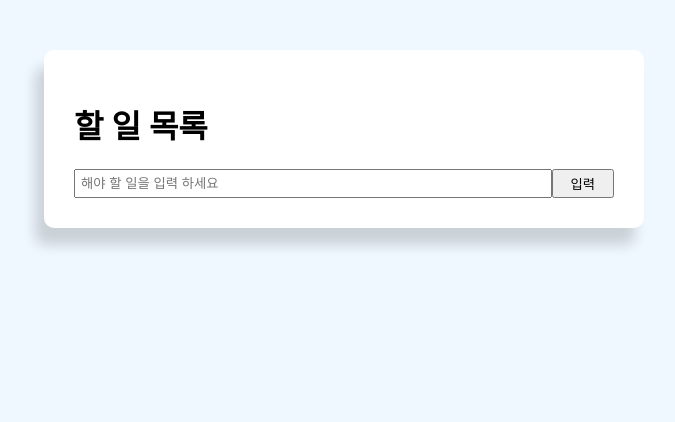
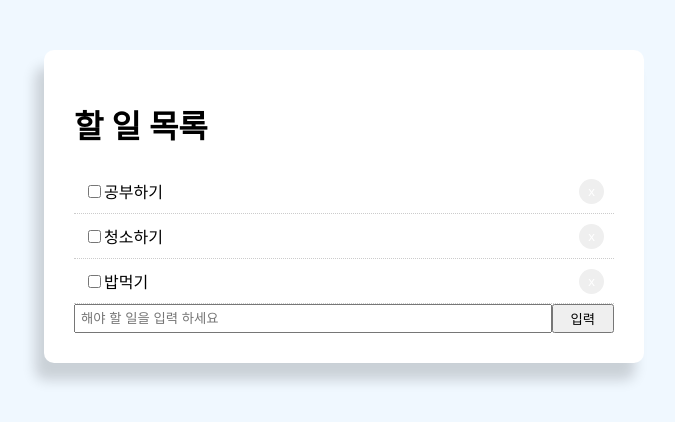
Before and after one commit to minsangOh/inflearn_01_react-todo-app, a React (Create React App) app: page / in a window 1280 px wide. Shown: the top 422 px of the page, without its empty margins (296-971 px from the left). Built offline with nearby package versions, Linux system fonts and the light colour scheme.

Commit message:
Revert "react hooks 적용"
This reverts commit e5506552d0dac38d69b206ab2f15c507fef3470d.

```diff
--- a/src/App.js
+++ b/src/App.js
@@ -1,16 +1,29 @@
-import React, {useState} from "react";
+import React, { Component } from "react";
 import "./App.css";
 
-export default function App() {
-  const state = {
-    todoData: [],
+export default class App extends Component {
+  state = {
+    todoData: [
+      {
+        id: "1",
+        title: "공부하기",
+        complated: false,
+      },
+      {
+        id: "2",
+        title: "청소하기",
+        complated: false,
+      },
+      {
+        id: "3",
+        title: "밥먹기",
+        complated: false,
+      },
+    ],
     value: "",
   };
-  // 첫 번째 인수는 변수이름, 두 번째 인수는 State를 정하는 함수 이름
-  const [todoData, setTodoData] = useState([])
-  const [value, setValue] = useState("")
 
-  const btnStyle = {
+  btnStyle = {
     color: "#fff",
     border: "none",
     padding: "5px 9px",
@@ -19,84 +32,86 @@ export default function App() {
     float: "right",
   };
 
-  const getStyle = (complated) => {
+  getStyle = (complated) => {
     return {
       padding: "10px",
       borderBottom: "1px #ccc dotted",
-      textDecoration: complated ? "line-through" : "none",
+      textDecoration: complated ? "line-through": "none",
     };
   };
 
-  const handClick = (id) => {
-    let newTodoData = todoData.filter((data) => data.id !== id);
-    // this.setState({ todoData: newTodoData });
-    setTodoData(newTodoData)
+  handClick = (id) => {
+    let newTodoData = this.state.todoData.filter((data) => data.id !== id);
+    console.log(newTodoData);
+    this.setState({ todoData: newTodoData });
   };
 
-  const handleChange = (e) => {
-    // this.setState({ value: e.target.value });
-    setValue(e.target.value)
+  handleChange = (e) => {
+    this.setState({ value: e.target.value });
+    console.log(e.target.value);
   };
 
-  const handlesubmit = (e) => {
+  handlesubmit = (e) => {
     e.preventDefault();
 
     // 새로운 할 일 데이터
     let newTodo = {
       id: Date.now(),
-      title: value,
+      title: this.state.value,
       complated: false,
     };
 
     // 원래 있던 할 일에 새로운 할 일 추가
-    // this.setState({ todoData: [...todoData, newTodo], value: "" });
-    setTodoData(prev =>[...prev, newTodo])
-    setValue("")
+    this.setState({ todoData: [...this.state.todoData, newTodo], value:"" });
   };
 
-  const handleClickChange = (id) => {
-    let newTodoData = todoData.map((data) => {
-      if (data.id === id) {
-        data.complated = !data.complated;
+
+  handleClickChange = (id) => {
+    let newTodoData =this.state.todoData.map(data => {
+      if (data.id === id)
+      {
+        data.complated = !data.complated
       }
-      return data;
-    });
+      return data
+    })
 
-    // this.setState({ todoData: newTodoData });
-    setTodoData(newTodoData)
-  };
+    this.setState({todoData : newTodoData})
+  }
 
+
+
+  render() {
     return (
       <div className="container">
         <div className="todoBlock">
           <div className="title">
             <h1>할 일 목록</h1>
           </div>
-        {todoData.map((data) => (
-          <div style={getStyle(data.complated)} key={data.id}>
+          {this.state.todoData.map((data) => (
+            <div style={this.getStyle(data.complated)} key={data.id}>
               <input
               type="checkbox"
               defaultChecked={false}
-              onChange={() => handleClickChange(data.id)}
+              onChange={() => this.handleClickChange(data.id)}
               />
               {data.title}
               <button
-              style={btnStyle}
-              onClick={() => handClick(data.id)}
+                style={this.btnStyle}
+                onClick={() => this.handClick(data.id)}
               >
                 x
               </button>
             </div>
           ))}
 
-        <form style={{ display: "flex" }} onSubmit={handlesubmit}>
+          <form style={{ display: "flex" }} onSubmit={this.handlesubmit}>
             <input
               type="text"
               name="value"
               style={{ flex: "10", padding: "5px" }}
               placeholder="해야 할 일을 입력 하세요"
-            value={value}
-            onChange={handleChange}
+              value={this.state.value}
+              onChange={this.handleChange}
             />
             <input
               type="submit"
@@ -109,3 +124,4 @@ export default function App() {
       </div>
     );
   }
+}
```
Lines whose indentation alone changed are shown as unchanged.
